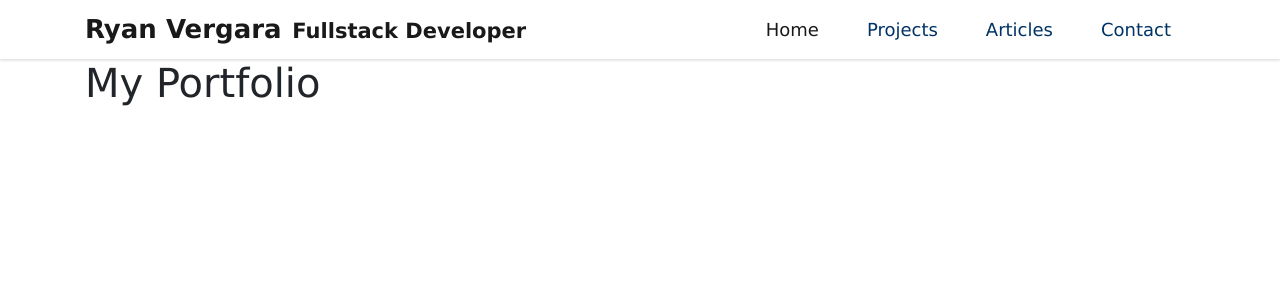
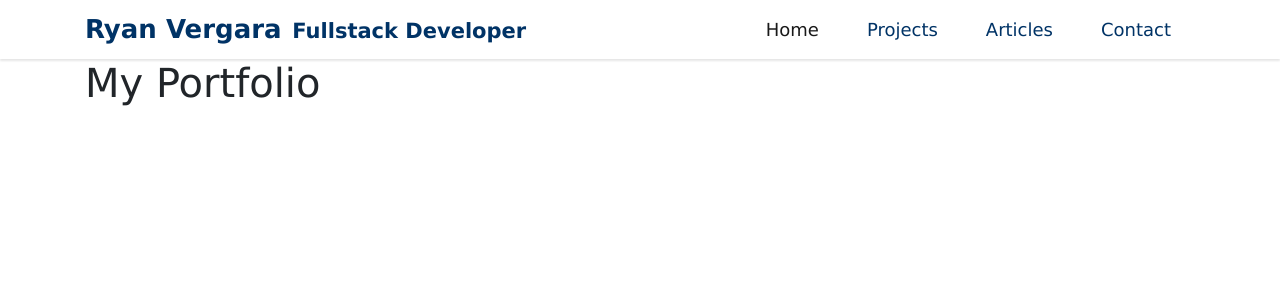
Before and after one commit to rvvergara/my-portfolio, a Next.js app: page / in a window 1280 px wide. In both pictures the pointer is over the link 315 px from the left and 29 px from the top of the page. Shown: the top 300 px of the page. Built offline with nearby package versions, Linux system fonts and the light colour scheme.

Commit message:
Set style for link hover in Header

```diff
--- a/scss/components/Layout/_header.scss
+++ b/scss/components/Layout/_header.scss
@@ -10,6 +10,10 @@
   font-weight: 700;
   padding-top: 0;
   padding-bottom: 0;
+
+  &:hover {
+    color: $main-blue;
+  }
 
   .subtitle {
     font-size: $medium;
--- a/scss/components/Layout/_main-nav.scss
+++ b/scss/components/Layout/_main-nav.scss
@@ -2,6 +2,12 @@
   color: $main-blue;
   font-size: 1.125rem;
   margin: 0 1rem;
+
+  &:hover {
+    color: $main-blue;
+    opacity: 0.8;
+    text-decoration: underline;
+  }
 
   .active {
     font-weight: 700;
```
